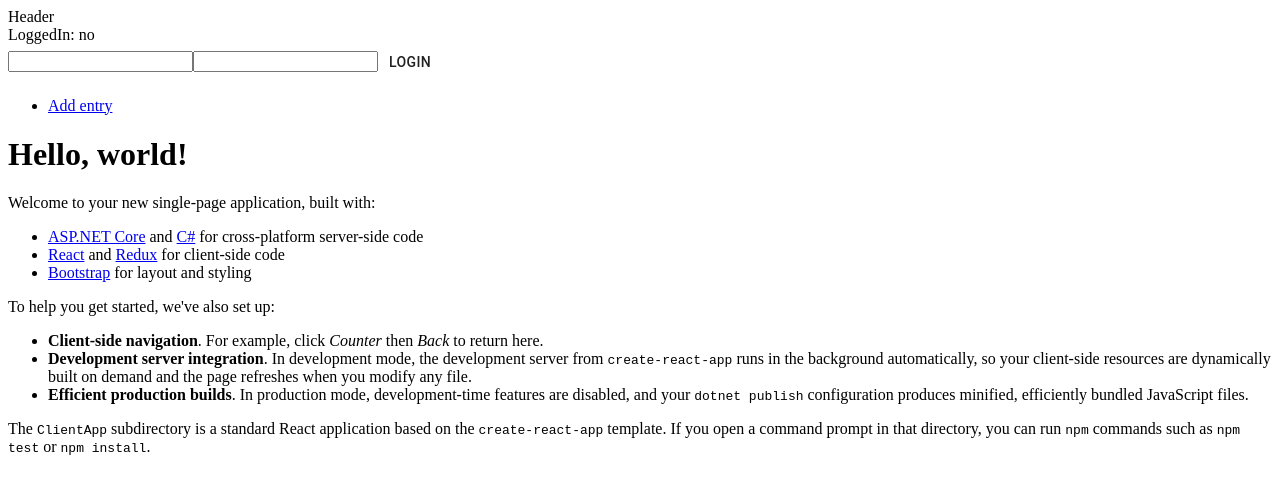
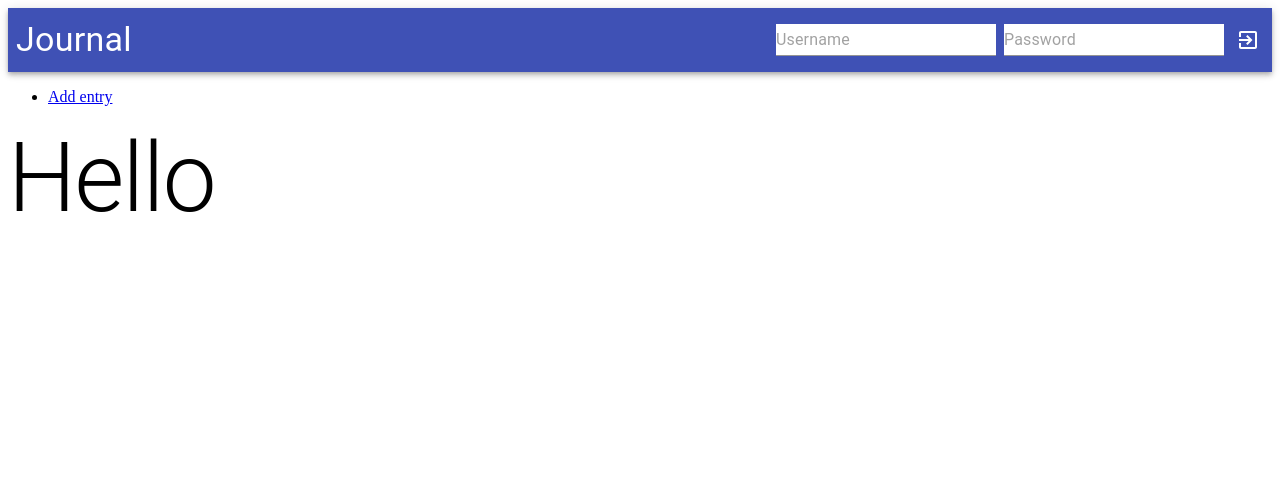
Before and after one commit to thomai-d/Journal, a React (Create React App) app in the folder src/Journal.Server/ClientApp/: page / in a window 1280 px wide. Shown: the top 494 px of the page. Built offline with nearby package versions, Linux system fonts and the light colour scheme.

Commit message:
Client: Implemented login bar GUI

```diff
--- a/src/Journal.Server/ClientApp/src/App.tsx
+++ b/src/Journal.Server/ClientApp/src/App.tsx
@@ -6,15 +6,11 @@ import Counter from './components/Counter';
 import FetchData from './components/FetchData';
 import NewEntry from './components/NewEntry';
 import { Link } from 'react-router-dom';
-import LoggedInUser from './components/LoggedInUser';
 
 export default () => {
 
   return (
     <Layout>
-
-        <LoggedInUser></LoggedInUser>
-
         <nav>
             <ul>
                 <li><Link to="/new">Add entry</Link></li>
--- a/src/Journal.Server/ClientApp/src/components/Home.tsx
+++ b/src/Journal.Server/ClientApp/src/components/Home.tsx
@@ -1,23 +1,11 @@
 import * as React from 'react';
 import { connect } from 'react-redux';
+import { Typography } from '@material-ui/core';
 
 const Home = () => (
-  <div>
-    <h1>Hello, world!</h1>
-    <p>Welcome to your new single-page application, built with:</p>
-    <ul>
-      <li><a href='https://get.asp.net/'>ASP.NET Core</a> and <a href='https://msdn.microsoft.com/en-us/library/67ef8sbd.aspx'>C#</a> for cross-platform server-side code</li>
-      <li><a href='https://facebook.github.io/react/'>React</a> and <a href='https://redux.js.org/'>Redux</a> for client-side code</li>
-      <li><a href='http://getbootstrap.com/'>Bootstrap</a> for layout and styling</li>
-    </ul>
-    <p>To help you get started, we've also set up:</p>
-    <ul>
-      <li><strong>Client-side navigation</strong>. For example, click <em>Counter</em> then <em>Back</em> to return here.</li>
-      <li><strong>Development server integration</strong>. In development mode, the development server from <code>create-react-app</code> runs in the background automatically, so your client-side resources are dynamically built on demand and the page refreshes when you modify any file.</li>
-      <li><strong>Efficient production builds</strong>. In production mode, development-time features are disabled, and your <code>dotnet publish</code> configuration produces minified, efficiently bundled JavaScript files.</li>
-    </ul>
-    <p>The <code>ClientApp</code> subdirectory is a standard React application based on the <code>create-react-app</code> template. If you open a command prompt in that directory, you can run <code>npm</code> commands such as <code>npm test</code> or <code>npm install</code>.</p>
-  </div>
+  <Typography variant="h1">
+    Hello
+  </Typography>
 );
 
 export default connect()(Home);
--- a/src/Journal.Server/ClientApp/src/components/LoggedInUser.tsx
+++ /dev/null
@@ -1,85 +0,0 @@
-import * as React from 'react';
-import { ApplicationState } from '../store';
-import { connect } from 'react-redux';
-import * as Login from '../store/Login';
-import { Button } from '@material-ui/core';
-import { AnyAction, bindActionCreators, Dispatch } from 'redux';
-
-type Props = {
-  isLoggedIn: boolean,
-  username?: string
-};
-
-const dispatchToProps = (dispatch: Dispatch<AnyAction>) =>
-  bindActionCreators({
-    login: Login.actions.login,
-    logout: Login.actions.logout
-  }, dispatch);
-
-type DispatchProps = ReturnType<typeof dispatchToProps>;
-
-class LoggedInUser extends React.Component<Props & DispatchProps> {
-
-  onLogin = async (e: any) => {
-    e.preventDefault();
-    const data = new FormData(e.target);
-    const username = data.get('username') as string;
-    const password = data.get('password') as string;
-    await this.props.login(username, password);
-  }
-
-  onLogout = () => {
-    this.props.logout();
-  }
-
-  onUsernameChanged = (event: React.ChangeEvent<HTMLInputElement>) => {
-    this.setState({ username: event.target.value })
-  }
-
-  onPasswordChanged = (event: React.ChangeEvent<HTMLInputElement>) => {
-    this.setState({ password: event.target.value })
-  }
-
-  render = () => {
-    return (
-      <>
-        LoggedIn: {this.props.isLoggedIn ? 'yes' : 'no'}
-        {!this.props.isLoggedIn && (
-          <form onSubmit={this.onLogin}>
-            <input
-              type="text"
-              name="username"
-              onChange={this.onUsernameChanged}
-            ></input>
-            <input
-              type="password"
-              name="password"
-              onChange={this.onPasswordChanged}
-            ></input>
-            <Button type="submit">Login</Button>
-          </form>
-        )}
-        {this.props.isLoggedIn && (
-          <>
-            <dl>
-              <dt>Username</dt>
-              <dd>{this.props.username}</dd>
-            </dl>
-            <Button type="button" onClick={this.onLogout}>
-              Logout
-            </Button>
-          </>
-        )}
-      </>
-    );
-  }
-}
-
-const stateToProps = (state: ApplicationState): Props => {
-  return {
-    isLoggedIn: Login.selectors.isLoggedIn(state),
-    username: state.login ? state.login.username : undefined
-  } as Props;
-};
-
-export default connect(stateToProps, dispatchToProps)(LoggedInUser);
--- /dev/null
+++ b/src/Journal.Server/ClientApp/src/components/LoginBar.tsx
@@ -0,0 +1,139 @@
+import * as React from 'react';
+import { ApplicationState } from '../store';
+import { connect } from 'react-redux';
+import * as LoginStore from '../store/Login';
+import { IconButton, TextField, Menu, MenuItem } from '@material-ui/core';
+import { Grid, Icon } from '@material-ui/core';
+import { AnyAction, bindActionCreators, Dispatch } from 'redux';
+import { AccountCircle, ExitToApp, ArrowDropDown } from '@material-ui/icons';
+
+type Props = {
+  isLoggedIn: boolean;
+  username?: string;
+};
+
+type State = {
+  userMenuTarget: any;
+};
+
+const stateToProps = (state: ApplicationState): Props => {
+  return {
+    isLoggedIn: state.login ? !!state.login.accessToken : false,
+    username: state.login ? state.login.username : undefined,
+  } as Props;
+};
+
+const dispatchToProps = (dispatch: Dispatch<AnyAction>) =>
+  bindActionCreators(
+    {
+      login: LoginStore.actions.login,
+      logout: LoginStore.actions.logout,
+    },
+    dispatch
+  );
+
+type DispatchProps = ReturnType<typeof dispatchToProps>;
+
+class LoginBar extends React.Component<Props & DispatchProps, State> {
+  private userButton: EventTarget | null = null;
+
+  constructor(props: any) {
+    super(props);
+
+    this.state = {
+      userMenuTarget: null
+    };
+  }
+
+  render = () => {
+    const styles = {
+      textBox: {
+        background: 'white',
+        marginLeft: '8px',
+      } as React.CSSProperties,
+
+      form: {
+        display: 'flex',
+        flexDirection: 'row',
+        alignItems: 'center',
+      } as React.CSSProperties
+    };
+
+    return (
+      <>
+        {!this.props.isLoggedIn && (
+          <Grid container justify="flex-end" alignItems="center">
+            <form onSubmit={this.onLogin} style={styles.form}>
+              <TextField
+                name="username"
+                color="primary"
+                placeholder="Username"
+                style={styles.textBox}
+              ></TextField>
+              <TextField
+                name="password"
+                color="primary"
+                type="password"
+                placeholder="Password"
+                style={styles.textBox}
+              ></TextField>
+              <IconButton type="submit" color="inherit">
+                <ExitToApp />
+              </IconButton>
+            </form>
+          </Grid>
+        )}
+        {this.props.isLoggedIn && (
+          <Grid container justify="flex-end" alignItems="center">
+            <Grid item>
+              <Icon
+                onClick={this.onUserClick}
+                component={AccountCircle}
+                fontSize="large"
+                style={{ verticalAlign: 'middle', cursor: 'pointer' }}
+              />
+              <Icon
+                onClick={this.onUserClick}
+                component={ArrowDropDown}
+                fontSize="large"
+                style={{ verticalAlign: 'middle', cursor: 'pointer' }}
+              />
+            </Grid>
+          </Grid>
+        )}
+
+        <Menu
+          open={this.state.userMenuTarget !== null}
+          anchorEl={this.state.userMenuTarget}
+          onClose={this.onUserMenuClose}
+        >
+          <MenuItem disabled>Signed in as '{this.props.username}'</MenuItem>
+          <MenuItem onClick={this.onLogout}>Logout</MenuItem>
+        </Menu>
+      </>
+    );
+  };
+
+  onUserClick = (e: React.MouseEvent) => {
+    this.setState({ userMenuTarget: e.currentTarget });
+  };
+
+  onUserMenuClose = () => {
+    this.setState({ userMenuTarget: null });
+  };
+
+  onLogin = async (e: any) => {
+    e.preventDefault();
+    const data = new FormData(e.target);
+    const username = data.get('username') as string;
+    const password = data.get('password') as string;
+    await this.props.login(username, password);
+  };
+
+  onLogout = () => {
+    this.setState({ userMenuTarget: null });
+    this.props.logout();
+  };
+}
+
+export default connect(stateToProps, dispatchToProps)(LoginBar);
--- a/src/Journal.Server/ClientApp/src/components/NavMenu.css
+++ /dev/null
@@ -1,13 +0,0 @@
-a.navbar-brand {
-    white-space: normal;
-    text-align: center;
-    word-break: break-all;
-}
-
-html { font-size: 14px; }
-
-@media (min-width: 768px) {
-    html { font-size: 16px; }
-}
-
-.box-shadow { box-shadow: 0 .25rem .75rem rgba(0, 0, 0, .05); }
--- a/src/Journal.Server/ClientApp/src/components/NavMenu.tsx
+++ b/src/Journal.Server/ClientApp/src/components/NavMenu.tsx
@@ -1,21 +1,38 @@
 import * as React from 'react';
+import { AppBar, Typography, Grid } from '@material-ui/core';
+import LoginBar from './LoginBar';
 
-export default class NavMenu extends React.PureComponent<{}, { isOpen: boolean }> {
+export default class NavMenu extends React.PureComponent<
+  {},
+  { isOpen: boolean }
+> {
   public state = {
-        isOpen: false
+    isOpen: false,
   };
 
   public render() {
     return (
       <header>
-                Header
+        <AppBar position="static">
+          <Grid container alignItems="center" style={{height: '4em'}}>
+            <Grid item xs>
+              <Typography variant="h4" style={{marginLeft: '8px'}}>
+                Journal
+              </Typography>
+            </Grid>
+
+            <Grid item xs>
+              <LoginBar />
+            </Grid>
+          </Grid>
+        </AppBar>
       </header>
     );
   }
 
   private toggle = () => {
     this.setState({
-            isOpen: !this.state.isOpen
+      isOpen: !this.state.isOpen,
     });
+  };
 }
-}
--- a/src/Journal.Server/ClientApp/src/store/Login.ts
+++ b/src/Journal.Server/ClientApp/src/store/Login.ts
@@ -1,5 +1,5 @@
 import { Reducer } from 'redux';
-import { AppThunkAction, ApplicationState } from '.';
+import { AppThunkAction } from '.';
 import { login } from '../api/loginApi';
 import jwt_decode from 'jwt-decode';
 
@@ -66,9 +66,3 @@ export const reducer: Reducer<LoginState> = (state: LoginState | undefined, acti
 
   return state;
 }
-
-export const selectors = {
-  isLoggedIn: (state: ApplicationState): boolean => {
-    return !!(state.login && state.login.accessToken);
-  }
-};
--- a/src/Journal.Server/ClientApp/tsconfig.json
+++ b/src/Journal.Server/ClientApp/tsconfig.json
@@ -16,7 +16,7 @@
       "es2015",
       "dom"
     ],
-    "skipLibCheck": false
+    "skipLibCheck": true
   },
   "include": [
     "src"
```
Lines whose indentation alone changed are shown as unchanged.
